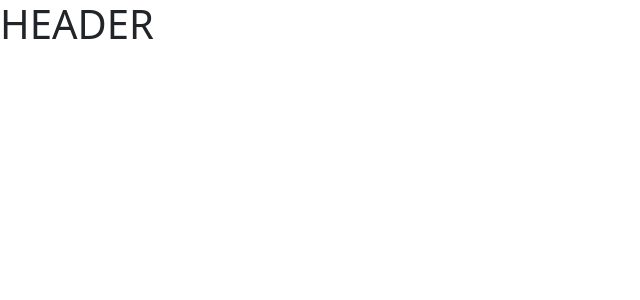
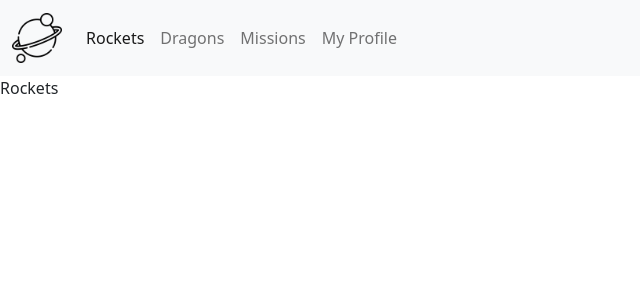
Before and after one commit to david-lafontant/space-travelers, a React (Vite) app: page / in a window 1280 px wide. Shown: the top 300 px of the page, without its empty margins (0-640 px from the left). Built offline with nearby package versions, Linux system fonts and the light colour scheme.

Commit message:
Setup menu

```diff
--- a/src/components/header/Header.tsx
+++ b/src/components/header/Header.tsx
@@ -1,9 +1,38 @@
 import React from 'react';
+import { Outlet, Link } from 'react-router-dom';
+import planet from '../../assets/images/planet.png';
 
 function Header(): JSX.Element {
   return (
     <header>
-      <h1>HEADER</h1>
+      <nav className="navbar navbar-expand-lg navbar-light bg-light">
+        <div className="container-fluid">
+          <Link className="navbar-brand" to="/">
+            <img src={planet} alt="space travelers logo" width="50px" height="50px" />
+          </Link>
+          <button className="navbar-toggler" type="button" data-bs-toggle="collapse" data-bs-target="#navbarNav" aria-controls="navbarNav" aria-expanded="false" aria-label="Toggle navigation">
+            <span className="navbar-toggler-icon"></span>
+          </button>
+          <div className="collapse navbar-collapse" id="navbarNav">
+            <ul className="navbar-nav">
+              <li className="nav-item">
+                <Link className="nav-link active" aria-current="page" to="/">Rockets</Link>
+              </li>
+              <li className="nav-item">
+                <Link className="nav-link" to="/dragons">Dragons</Link>
+              </li>
+              <li className="nav-item">
+                <Link className="nav-link" to="/missions">Missions</Link>
+              </li>
+              <li className="nav-item">
+                <Link className="nav-link" to="/profile">My Profile</Link>
+              </li>
+
+            </ul>
+          </div>
+        </div>
+      </nav>
+      <Outlet />
     </header>
   )
 }
```
